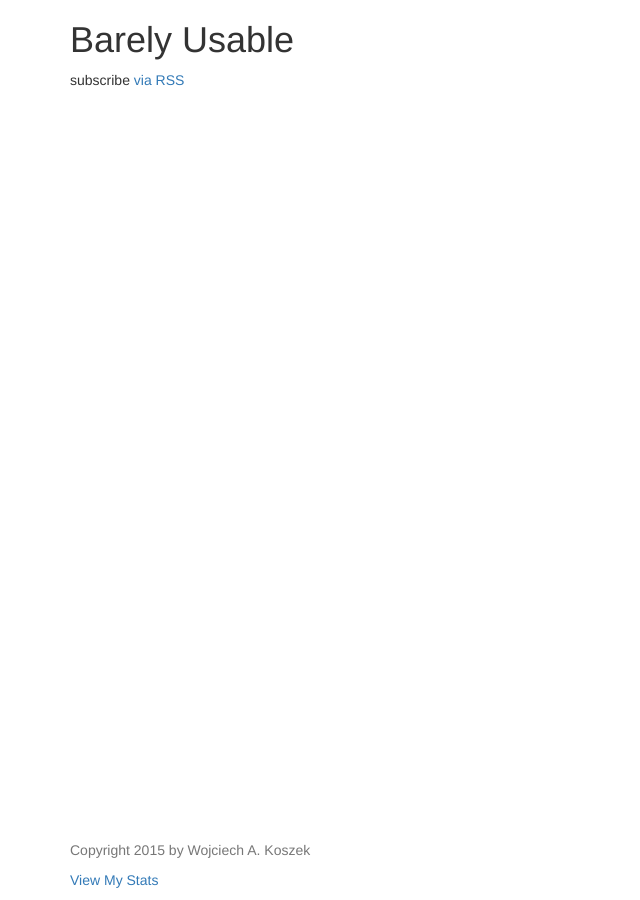
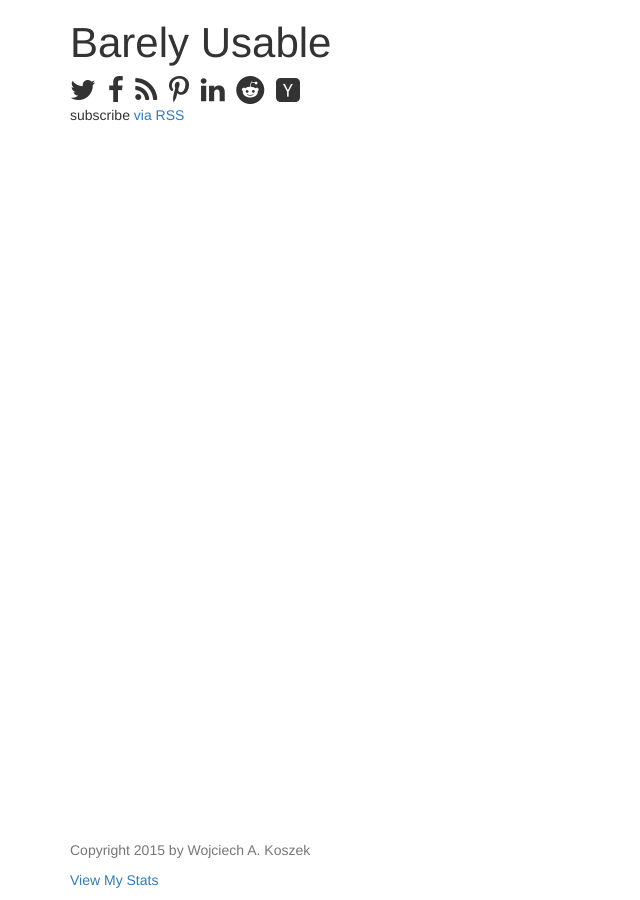
Before and after one commit to wkoszek/barelyusable, a Jekyll site: the page built from index.html, in a window 1280 px wide. Shown: the whole page, without its empty margins (0-640 px from the left). Built offline with Jekyll 4.4.1, drawn with Linux system fonts in a browser that asks for light colours; nearby versions of some CDN libraries; comment, search, counter and statistics services are not loaded.

Commit message:
Bring bigger title and font awesome stuff.

```diff
--- a/_includes/head.html
+++ b/_includes/head.html
@@ -11,6 +11,7 @@
 		<link rel="canonical" href="{{ page.url | replace:'index.html','' | prepend: site.baseurl | prepend: site.url }}">
 		<link rel="alternate" type="application/rss+xml" title="{{ site.title }}" href="{{ "/feed.xml" | prepend: site.baseurl | prepend: site.url }}" />
 		<link rel="stylesheet" href="https://maxcdn.bootstrapcdn.com/bootstrap/3.3.4/css/bootstrap.min.css">
+		<link rel="stylesheet" href="//maxcdn.bootstrapcdn.com/font-awesome/4.3.0/css/font-awesome.min.css">
 
 		<!-- HTML5 shim and Respond.js for IE8 support of HTML5 elements and media queries -->
 		<!-- WARNING: Respond.js doesn't work if you view the page via file:// -->
@@ -33,6 +34,9 @@
 				/* Set the fixed height of the footer here */
 				height: 60px;
 			}
+			h1 {
+				font-size: 300%;
+			}
 		</style>
 
 	</head>
--- a/_includes/header.html
+++ b/_includes/header.html
@@ -1,4 +1,17 @@
 
 	<header>
 		<h1>{{ site.title }}</h1>
+		<i class="fa fa-twitter fa-2x"></i>
+		&nbsp;
+		<i class="fa fa-facebook fa-2x"></i>
+		&nbsp;
+		<i class="fa fa-rss fa-2x"></i>
+		&nbsp;
+		<i class="fa fa-pinterest-p fa-2x"></i>
+		&nbsp;
+		<i class="fa fa-linkedin fa-2x"></i>
+		&nbsp;
+		<i class="fa fa-reddit fa-2x"></i>
+		&nbsp;
+		<i class="fa fa-hacker-news fa-2x"></i>
 	</header>
```
